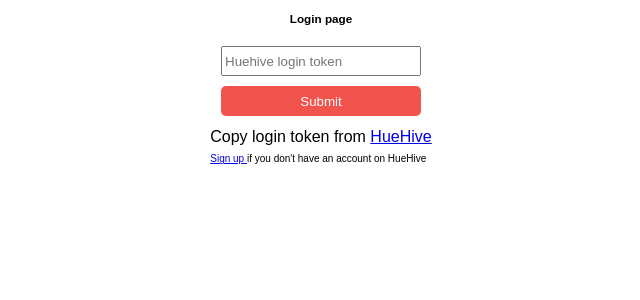
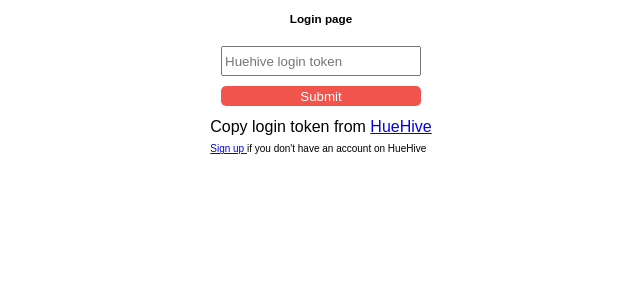
Before and after one commit to croma-app/huehive-figma-plugin, a React app: page / in a window 1280 px wide. Shown: the top 300 px of the page, without its empty margins (319-959 px from the left). Built offline with nearby package versions, Linux system fonts and the light colour scheme.

Commit message:
Small bugs fixed after code refactor

```diff
--- a/src/app/components/common/Header/index.tsx
+++ b/src/app/components/common/Header/index.tsx
@@ -38,7 +38,7 @@ const Header = function (props: HeaderProps) {
           <ul className="dropdown">
             <li
               onClick={() => {
-                parent.postMessage({ pluginMessage: { type: PARENT_MESSAGE_TYPE.LOAGOUT } }, '*');
+                parent.postMessage({ pluginMessage: { type: PARENT_MESSAGE_TYPE.LOGOUT } }, '*');
               }}
             >
               Logout
--- a/src/app/components/pages/MyPalettes/index.css
+++ b/src/app/components/pages/MyPalettes/index.css
@@ -48,8 +48,9 @@ p {
   flex-direction: row;
   justify-content: space-between;
   align-items: center;
-  padding: 0.5rem 1rem;
+  padding: 0.5rem;
   border-top: none;
+  gap: 0.5rem;
 }
 
 .my-palettes .generate-button {
--- a/src/app/styles/ui.css
+++ b/src/app/styles/ui.css
@@ -18,8 +18,8 @@ button {
   border: none;
   background-color: #f1544d;
   color: #ffffff;
-  width: 200px;
-  height: 30px;
+  width: 20rem;
+  min-height: 2rem;
   border-radius: 5px;
 }
 
--- a/src/app/utils/contants.ts
+++ b/src/app/utils/contants.ts
@@ -6,9 +6,9 @@ export enum PAGES {
 }
 
 export enum PARENT_MESSAGE_TYPE {
-  STORE_USER_INFO = 'LOAD_USER_INFO',
+  STORE_USER_INFO = 'STORE_USER_INFO',
   LOAD_USER_INFO = 'LOAD_USER_INFO',
-  LOAGOUT = 'LOGOUT',
+  LOGOUT = 'LOGOUT',
   SEARCH = 'SEARCH',
   CREATE_COMPONENT = 'CREATE_COMPONET',
 }
--- a/src/plugin/controller.ts
+++ b/src/plugin/controller.ts
@@ -2,11 +2,12 @@ import { CHILD_MESSAGE_TYPE, PARENT_MESSAGE_TYPE } from '../app/utils/contants';
 import { hexToRgb } from '../app/utils/helpers';
 
 figma.showUI(__html__, { width: 300, height: 500 });
+const LOGIN_TOKEN_KEY = 'LOGIN_TOKEN_KEY';
 
-const LOGIN_TOKEN_KEY = 'LOGIN_TOKEN_KEY';
 figma.ui.onmessage = async (msg) => {
   if (msg.type === PARENT_MESSAGE_TYPE.STORE_USER_INFO) {
     figma?.clientStorage.setAsync(LOGIN_TOKEN_KEY, msg.userInfo);
+
     figma.ui.postMessage({
       type: CHILD_MESSAGE_TYPE.GET_USER_INFO,
       message: msg.userInfo,
@@ -14,12 +15,13 @@ figma.ui.onmessage = async (msg) => {
   }
   if (msg.type === PARENT_MESSAGE_TYPE.LOAD_USER_INFO) {
     const userInfo = await figma?.clientStorage.getAsync(LOGIN_TOKEN_KEY);
+
     figma.ui.postMessage({
       type: CHILD_MESSAGE_TYPE.GET_USER_INFO,
       message: userInfo,
     });
   }
-  if (msg.type === PARENT_MESSAGE_TYPE.LOAGOUT) {
+  if (msg.type === PARENT_MESSAGE_TYPE.LOGOUT) {
     await figma.clientStorage.deleteAsync(LOGIN_TOKEN_KEY);
     figma.ui.postMessage({
       type: CHILD_MESSAGE_TYPE.LOGOUT,
```
